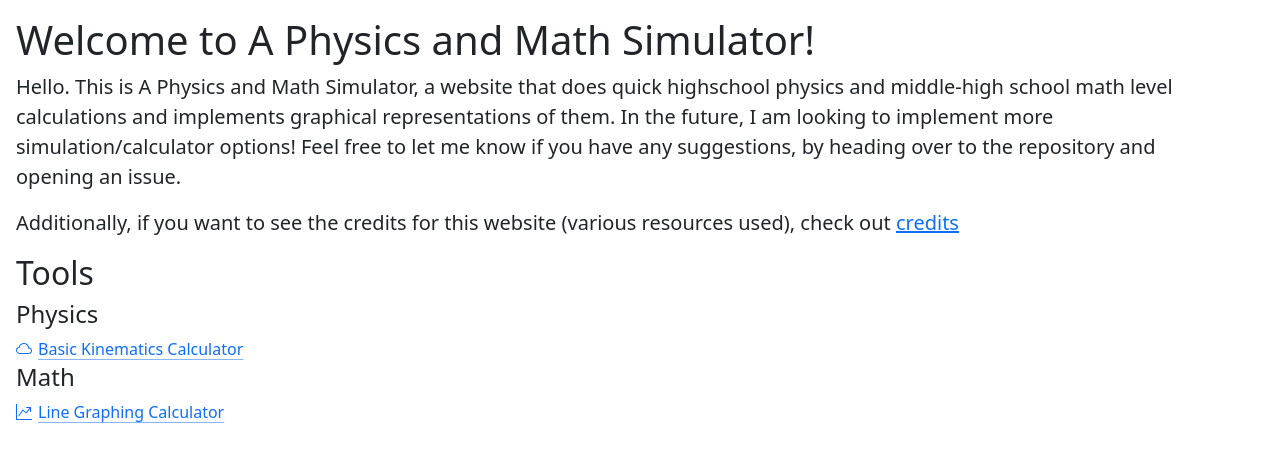
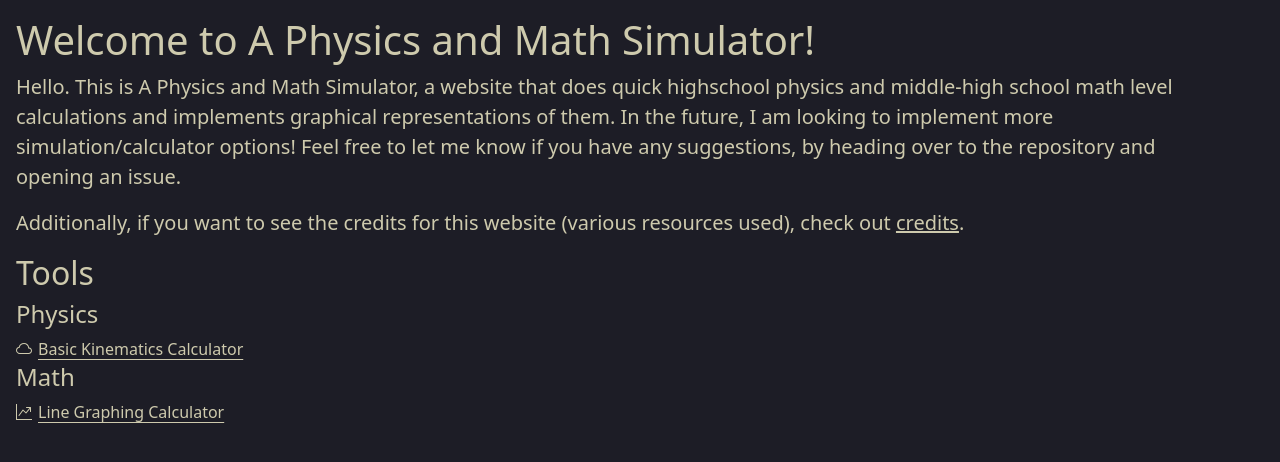
Before and after one commit to heyitsM/kinematics-simulator, a Flask app: page / in a window 1280 px wide. Shown: the top 462 px of the page. Run offline with Flask 3, Linux system fonts and the light colour scheme.

Commit message:
messed with styling a little bit

```diff
--- a/app.py
+++ b/app.py
@@ -112,7 +112,7 @@
 
 
 @app.route('/credits')
-def credits():
+def credit():
     return render_template('credits.html')
 
 
--- /dev/null
+++ b/static/page-transitions.css
@@ -0,0 +1,7 @@
+body {
+    opacity: 0;
+    transition: opacity 1s;
+    -webkit-transition: opacity 1s;
+    background: #1d1d26;
+    color: #cecaad;
+}
--- a/templates/base.html
+++ b/templates/base.html
@@ -6,14 +6,15 @@
     <script src="https://cdn.jsdelivr.net/npm/chart.js"></script>
     <link href="https://cdn.jsdelivr.net/npm/bootstrap@5.3.3/dist/css/bootstrap.min.css" rel="stylesheet" integrity="sha384-QWTKZyjpPEjISv5WaRU9OFeRpok6YctnYmDr5pNlyT2bRjXh0JMhjY6hW+ALEwIH" crossorigin="anonymous">
     <link rel="icon" type="image/x-icon" href="static/calculating.png">
+    <link rel="stylesheet" type="text/css" href="static/page-transitions.css">
 </head>
-<body>
+<body onload="document.body.style.opacity='1'">
     <div class="row ms-3 me-5 mt-3">
         <div class="col">
             <h1 class="mx-0 px-0">{% block displayTitle %} {% endblock %}</h1>
         </div>
         <div class="col text-end">
-            <a class="icon-link" href="{{ url_for('home') }}">
+            <a class="icon-link" style="--bs-link-color-rgb: rgb(255,193,7)" href="{{ url_for('home') }}">
                 <svg xmlns="http://www.w3.org/2000/svg" width="16" height="16" fill="currentColor" class="bi bi-arrow-left" viewBox="0 0 16 16">
                   <path fill-rule="evenodd" d="M15 8a.5.5 0 0 0-.5-.5H2.707l3.147-3.146a.5.5 0 1 0-.708-.708l-4 4a.5.5 0 0 0 0 .708l4 4a.5.5 0 0 0 .708-.708L2.707 8.5H14.5A.5.5 0 0 0 15 8"/>
                 </svg>
--- a/templates/main.html
+++ b/templates/main.html
@@ -5,25 +5,26 @@
     <title>Welcome - A Physics and Math Simulator</title>
     <link href="https://cdn.jsdelivr.net/npm/bootstrap@5.3.3/dist/css/bootstrap.min.css" rel="stylesheet" integrity="sha384-QWTKZyjpPEjISv5WaRU9OFeRpok6YctnYmDr5pNlyT2bRjXh0JMhjY6hW+ALEwIH" crossorigin="anonymous">
     <link rel="icon" type="image/x-icon" href="static/calculating.png">
+    <link rel="stylesheet" type="text/css" href="static/page-transitions.css">
 </head>
-<body>
+<body onload="document.body.style.opacity='1'">
     <div class="ms-3 me-5 mt-3">
         <H1>Welcome to A Physics and Math Simulator!</H1>
         <p class="lead">Hello. This is A Physics and Math Simulator, a website that does quick highschool physics and middle-high school math
             level calculations and implements graphical representations of them. In the future, I am looking to implement more simulation/calculator
             options! Feel free to let me know if you have any suggestions, by heading over to the repository and opening an issue.</p>
-        <p class="lead">Additionally, if you want to see the credits for this website (various resources used), check out <a href="{{ url_for('credits') }}">credits</a></p>
+        <p class="lead">Additionally, if you want to see the credits for this website (various resources used), check out <a href="{{ url_for('credit') }}" style="--bs-link-color-rgb: rgb(255,193,7)">credits</a>.</p>
 
         <h2>Tools</h2>
         <h4>Physics</h4>
-        <a class="icon-link" href='{{ url_for('do_kinematics') }}'>
+        <a class="icon-link" style="--bs-link-color-rgb: rgb(255,193,7)" href='{{ url_for('do_kinematics') }}'>
             <svg xmlns="http://www.w3.org/2000/svg" width="16" height="16" fill="currentColor" class="bi bi-cloud" viewBox="0 0 16 16">
                 <path d="M4.406 3.342A5.53 5.53 0 0 1 8 2c2.69 0 4.923 2 5.166 4.579C14.758 6.804 16 8.137 16 9.773 16 11.569 14.502 13 12.687 13H3.781C1.708 13 0 11.366 0 9.318c0-1.763 1.266-3.223 2.942-3.593.143-.863.698-1.723 1.464-2.383m.653.757c-.757.653-1.153 1.44-1.153 2.056v.448l-.445.049C2.064 6.805 1 7.952 1 9.318 1 10.785 2.23 12 3.781 12h8.906C13.98 12 15 10.988 15 9.773c0-1.216-1.02-2.228-2.313-2.228h-.5v-.5C12.188 4.825 10.328 3 8 3a4.53 4.53 0 0 0-2.941 1.1z"/>
             </svg>
             Basic Kinematics Calculator
         </a>
         <h4>Math</h4>
-        <a class="icon-link" href='{{ url_for('line_equation') }}'>
+        <a class="icon-link" style="--bs-link-color-rgb: rgb(255,193,7)" href='{{ url_for('line_equation') }}'>
             <svg xmlns="http://www.w3.org/2000/svg" width="16" height="16" fill="currentColor" class="bi bi-graph-up-arrow" viewBox="0 0 16 16">
                 <path fill-rule="evenodd" d="M0 0h1v15h15v1H0zm10 3.5a.5.5 0 0 1 .5-.5h4a.5.5 0 0 1 .5.5v4a.5.5 0 0 1-1 0V4.9l-3.613 4.417a.5.5 0 0 1-.74.037L7.06 6.767l-3.656 5.027a.5.5 0 0 1-.808-.588l4-5.5a.5.5 0 0 1 .758-.06l2.609 2.61L13.445 4H10.5a.5.5 0 0 1-.5-.5"/>
             </svg>
```
